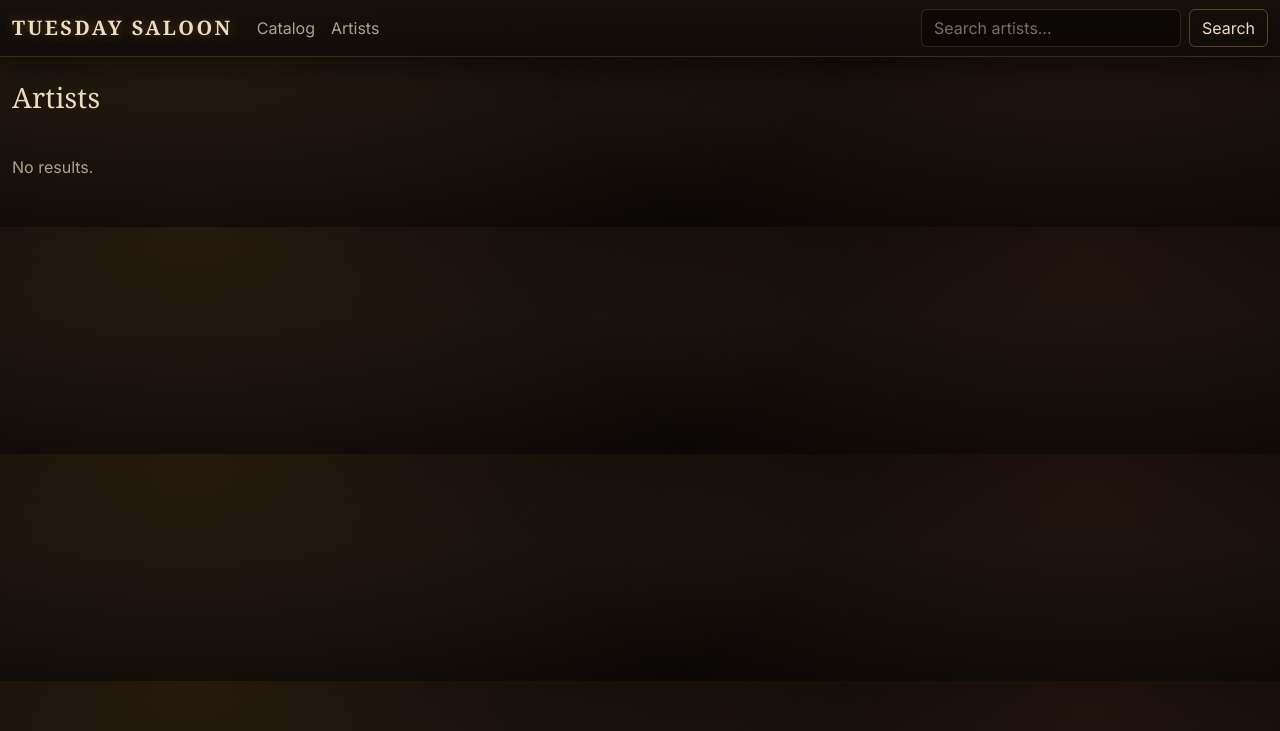
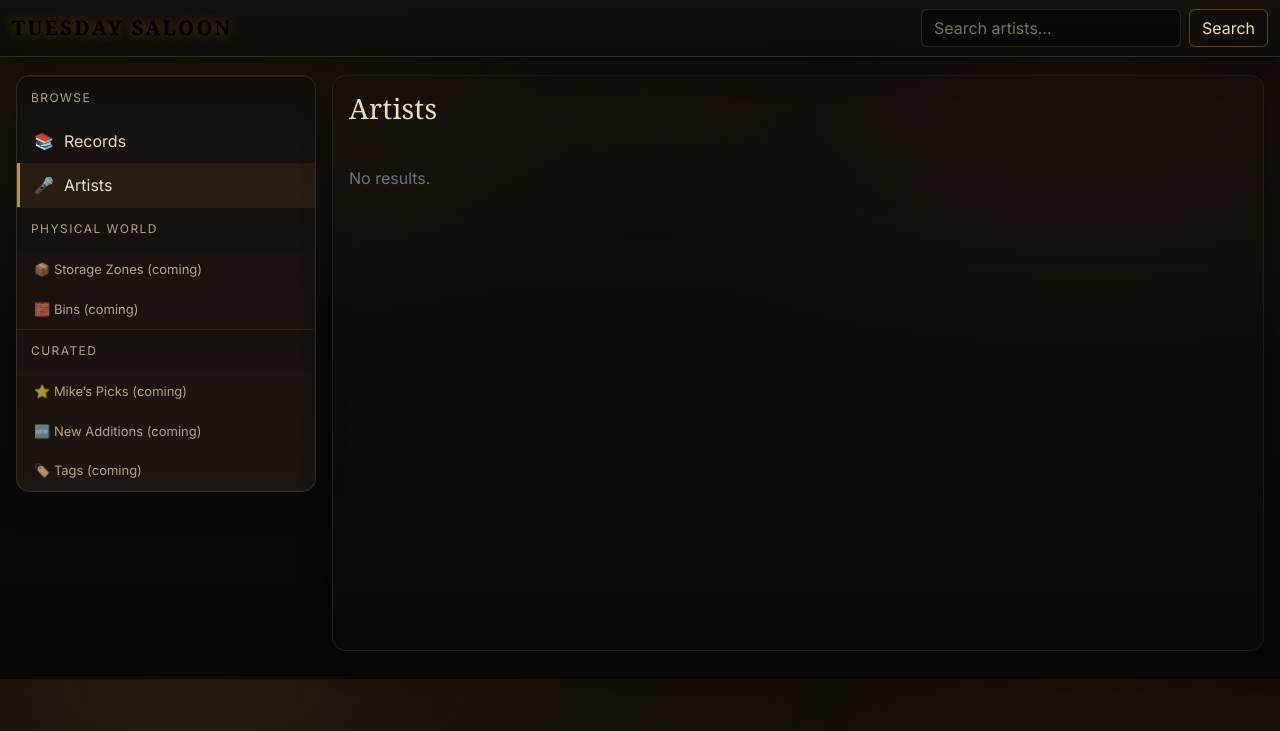
Before and after one commit to ggrg7c5wzp-ux/media-management-system, a Django app: page /artists/ in a window 1280 px wide. Shown: the top 731 px of the page. Run offline with Django 5.2, Linux system fonts and the light colour scheme; data that the repository does not hold is empty; parts of the project's set-up code (start-up, migrations or seed data) failed here and were passed over; some web fonts are replaced.

Commit message:
New User View

```diff
--- a/src/catalog/templates/catalog/base.html
+++ b/src/catalog/templates/catalog/base.html
@@ -37,41 +34,78 @@
         font-family: Inter, system-ui, -apple-system, Segoe UI, Roboto, Arial, sans-serif;
       }
 
-  /* Headings get the medieval-print vibe */
-  h1, h2, h3, .navbar-brand {
+      h1, h2, h3, .ts-brand {
         font-family: "IM Fell English", Georgia, serif;
         letter-spacing: 0.2px;
       }
 
-  /* Navbar */
-  .navbar {
+      a { color: var(--ts-link); text-decoration: none; }
+      a:hover { color: var(--ts-link-hover); text-decoration: underline; }
+
+      /* Top bar */
+      .ts-topbar {
         background: linear-gradient(180deg, rgba(22,16,12,0.92) 0%, rgba(15,11,8,0.85) 100%);
-    border-bottom: 1px solid var(--ts-border) !important;
+        border-bottom: 1px solid var(--ts-border);
         box-shadow: var(--ts-shadow);
         backdrop-filter: blur(6px);
       }
-  .navbar .navbar-brand { color: var(--ts-text) !important; }
-  .navbar .nav-link { color: var(--ts-muted) !important; }
-  .navbar .nav-link:hover { color: var(--ts-text) !important; }
 
-  /* Main page container feel */
-  main.container-fluid {
-    max-width: 1400px;
+      /* App shell */
+      .ts-shell {
+        max-width: 1500px;
+        margin: 0 auto;
+        padding: 18px 16px 28px;
       }
 
-  /* Cards / panels */
-  .card, .list-group-item {
+      .ts-sidebar {
         background: linear-gradient(180deg, var(--ts-panel) 0%, var(--ts-panel-2) 100%);
         border: 1px solid var(--ts-border);
         box-shadow: var(--ts-shadow);
-    color: var(--ts-text);
+        border-radius: 14px;
+        overflow: hidden;
       }
 
-  /* Links */
-  a { color: var(--ts-link); text-decoration: none; }
-  a:hover { color: var(--ts-link-hover); text-decoration: underline; }
+      .ts-sidebar .section-title{
+        padding: 12px 14px;
+        font-size: 12px;
+        letter-spacing: .12em;
+        text-transform: uppercase;
+        color: var(--ts-muted);
+        border-top: 1px solid rgba(255,216,158,0.08);
+        background: rgba(0,0,0,0.08);
+      }
 
-  /* Tables */
+      .ts-nav a{
+        display:flex;
+        gap:10px;
+        align-items:center;
+        padding: 10px 14px;
+        color: var(--ts-text);
+        border-left: 3px solid transparent;
+      }
+      .ts-nav a:hover{
+        background: rgba(215,164,74,0.06);
+        text-decoration: none;
+      }
+      .ts-nav a.active{
+        border-left-color: rgba(215,164,74,0.85);
+        background: rgba(215,164,74,0.08);
+      }
+      .ts-nav .muted{
+        color: var(--ts-muted);
+        font-size: 13px;
+      }
+
+      .ts-content {
+        background: linear-gradient(180deg, rgba(22,16,12,0.40) 0%, rgba(22,16,12,0.20) 100%);
+        border: 1px solid rgba(255,216,158,0.08);
+        box-shadow: var(--ts-shadow);
+        border-radius: 14px;
+        padding: 16px;
+        min-height: 72vh;
+      }
+
+      /* Tables (kept from your theme) */
       .table {
         --bs-table-bg: transparent;
         --bs-table-color: var(--ts-text);
@@ -116,54 +138,113 @@
         color: var(--ts-text);
       }
 
-  /* Badges */
-  .badge.text-bg-light {
-    background: rgba(215,164,74,0.12) !important;
-    color: var(--ts-text) !important;
-    border: 1px solid rgba(215,164,74,0.25);
-  }
+      .mono { font-family: ui-monospace, SFMono-Regular, Menlo, Monaco, Consolas, "Liberation Mono", monospace; color: var(--ts-muted); }
+      .truncate { max-width: 520px; white-space: nowrap; overflow: hidden; text-overflow: ellipsis; }
+    </style>
+  </head>
 
-  /* Small utilities you already use */
-  .mono { font-family: ui-monospace, SFMono-Regular, Menlo, Monaco, Consolas, "Liberation Mono", monospace; color: var(--ts-muted); }
-  .text-secondary { color: var(--ts-muted) !important; }
-  .truncate { max-width: 520px; white-space: nowrap; overflow: hidden; text-overflow: ellipsis; }
+  <body>
+    <!-- Top bar -->
+    <nav class="navbar ts-topbar">
+      <div class="container-fluid">
+        <div class="d-flex align-items-center gap-2">
+          <!-- mobile: open sidebar -->
+          <button class="btn btn-outline-secondary d-lg-none" type="button"
+                  data-bs-toggle="offcanvas" data-bs-target="#tsSidebar"
+                  aria-controls="tsSidebar">
+            ☰
+          </button>
 
-  /* Pagination */
-  .pagination .page-link {
-    background: rgba(10,7,5,0.55);
-    border: 1px solid var(--ts-border);
-    color: var(--ts-text);
-  }
-  .pagination .page-link:hover {
-    background: rgba(215,164,74,0.10);
-    border-color: rgba(215,164,74,0.35);
-  }
-  .pagination .page-item.disabled .page-link {
-    color: rgba(255,238,209,0.35);
-  }
-</style>
-
-  </head>
-  <body class="bg-body">
-    <nav class="navbar navbar-expand-lg border-bottom">
-      <div class="container-fluid">
-        <a class="navbar-brand fw-semibold text-uppercase"
+          <a class="navbar-brand ts-brand fw-semibold text-uppercase"
              style="letter-spacing:.12em; text-shadow: 0 0 12px rgba(215,164,74,.35);"
-        href="{% url 'catalog_public:catalog_list' %}">
+             href="{% url 'catalog_public:dashboard' %}">
             Tuesday Saloon
           </a>
-        <div class="navbar-nav me-auto">
-          <a class="nav-link" href="{% url 'catalog_public:catalog_list' %}">Catalog</a>
-          <a class="nav-link" href="{% url 'catalog_public:artist_list' %}">Artists</a>
         </div>
+
         {% block nav_search %}{% endblock %}
       </div>
     </nav>
 
-    <main class="container-fluid py-4">
+    <div class="ts-shell">
+      <div class="row g-3">
+        <!-- Sidebar desktop -->
+        <aside class="col-lg-3 d-none d-lg-block">
+          <div class="ts-sidebar">
+            <div class="section-title">Browse</div>
+            <nav class="ts-nav">
+              <a href="{% url 'catalog_public:dashboard' %}">📚 <span>Records</span></a>
+              <a href="{% url 'catalog_public:artist_list' %}">🎤 <span>Artists</span></a>
+            </nav>
+
+            <div class="section-title">Physical World</div>
+            <nav class="ts-nav">
+              <a href="#" class="muted">📦 Storage Zones (coming)</a>
+              <a href="#" class="muted">🧱 Bins (coming)</a>
+            </nav>
+
+            <div class="section-title">Curated</div>
+            <nav class="ts-nav">
+              <a href="#" class="muted">⭐ Mike’s Picks (coming)</a>
+              <a href="#" class="muted">🆕 New Additions (coming)</a>
+              <a href="#" class="muted">🏷️ Tags (coming)</a>
+            </nav>
+          </div>
+        </aside>
+
+        <!-- Sidebar mobile (offcanvas) -->
+        <div class="offcanvas offcanvas-start d-lg-none" tabindex="-1" id="tsSidebar">
+          <div class="offcanvas-header">
+            <h5 class="offcanvas-title ts-brand">Tuesday Saloon</h5>
+            <button type="button" class="btn-close" data-bs-dismiss="offcanvas"></button>
+          </div>
+          <div class="offcanvas-body">
+            <div class="ts-sidebar">
+              <div class="section-title">Browse</div>
+              <nav class="ts-nav">
+                <a href="{% url 'catalog_public:dashboard' %}">📚 <span>Records</span></a>
+                <a href="{% url 'catalog_public:artist_list' %}">🎤 <span>Artists</span></a>
+              </nav>
+
+              <div class="section-title">Physical World</div>
+              <nav class="ts-nav">
+                <a href="#" class="muted">📦 Storage Zones (coming)</a>
+                <a href="#" class="muted">🧱 Bins (coming)</a>
+              </nav>
+
+              <div class="section-title">Curated</div>
+              <nav class="ts-nav">
+                <a href="#" class="muted">⭐ Mike’s Picks (coming)</a>
+                <a href="#" class="muted">🆕 New Additions (coming)</a>
+                <a href="#" class="muted">🏷️ Tags (coming)</a>
+              </nav>
+            </div>
+          </div>
+        </div>
+
+        <!-- Main content -->
+        <section class="col-lg-9">
+          <div class="ts-content">
             {% block content %}{% endblock %}
-    </main>
+          </div>
+        </section>
+      </div>
+    </div>
 
     <script src="https://cdn.jsdelivr.net/npm/bootstrap@5.3.3/dist/js/bootstrap.bundle.min.js"></script>
+
+    <script>
+      // Mark active link (simple client-side helper)
+      (function(){
+        const path = window.location.pathname;
+        document.querySelectorAll(".ts-nav a[href]").forEach(a => {
+          const href = a.getAttribute("href");
+          if (!href || href === "#") return;
+          if (path === href || (href.length > 1 && path.startsWith(href))) {
+            a.classList.add("active");
+          }
+        });
+      })();
+    </script>
   </body>
 </html>
--- a/src/catalog/urls.py
+++ b/src/catalog/urls.py
@@ -1,6 +1,7 @@
 from django.urls import path
 from django.views.generic import RedirectView
 from .views import (
+    DashboardView,
     CatalogListView,
     ArtistListView,
     ArtistDetailView,
@@ -9,7 +10,8 @@ from .views import (
 
 app_name = "catalog_public"
 
-urlpatterns = [
+urlpatterns = [    # NEW: dashboard is the app root
+    path("", DashboardView.as_view(), name="dashboard"),
     path("", RedirectView.as_view(pattern_name="catalog_public:catalog_list", permanent=False)),
     path("catalog/", CatalogListView.as_view(), name="catalog_list"),
     path("artists/", ArtistListView.as_view(), name="artist_list"),
--- a/src/catalog/views.py
+++ b/src/catalog/views.py
@@ -1,8 +1,8 @@
 # src/catalog/views.py
-from django.db.models import Q
-from django.views.generic import ListView, DetailView
+from django.db.models import Q, Count
+from django.views.generic import ListView, DetailView, TemplateView
 
-from .models import Artist, MediaItem
+from .models import Artist, MediaItem, StorageZone
 
 
 class CatalogListView(ListView):
@@ -86,3 +86,22 @@ class MediaItemDetailView(DetailView):
             MediaItem.objects
             .select_related("artist", "media_type", "logical_bin", "bucket", "zone_override")
         )
+class DashboardView(TemplateView):
+    template_name = "catalog/dashboard.html"
+
+    def get_context_data(self, **kwargs):
+        ctx = super().get_context_data(**kwargs)
+
+        ctx["counts"] = {
+            "artists": Artist.objects.count(),
+            "items": MediaItem.objects.count(),
+            "zones": StorageZone.objects.count(),
+        }
+
+        ctx["zones"] = (
+            StorageZone.objects
+            .annotate(item_count=Count("media_items", distinct=True))
+            .order_by("code")
+        )
+
+        return ctx
```
Also changed, not shown: other parts of src/catalog/templates/catalog/base.html (+7 -22 lines), src/catalog/templates/catalog/dashboard.html (added, +93 -0 lines). Lines whose indentation alone changed are shown as unchanged.
